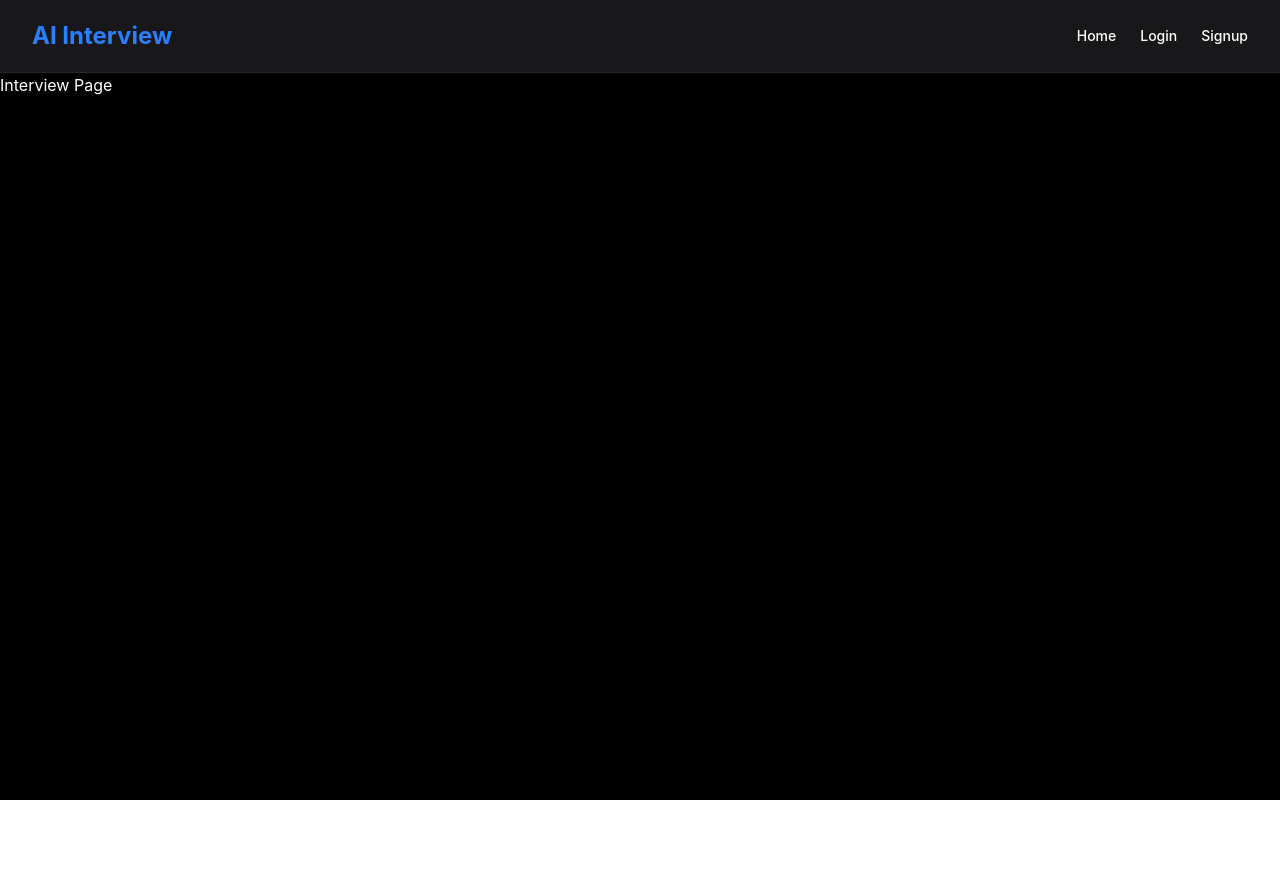
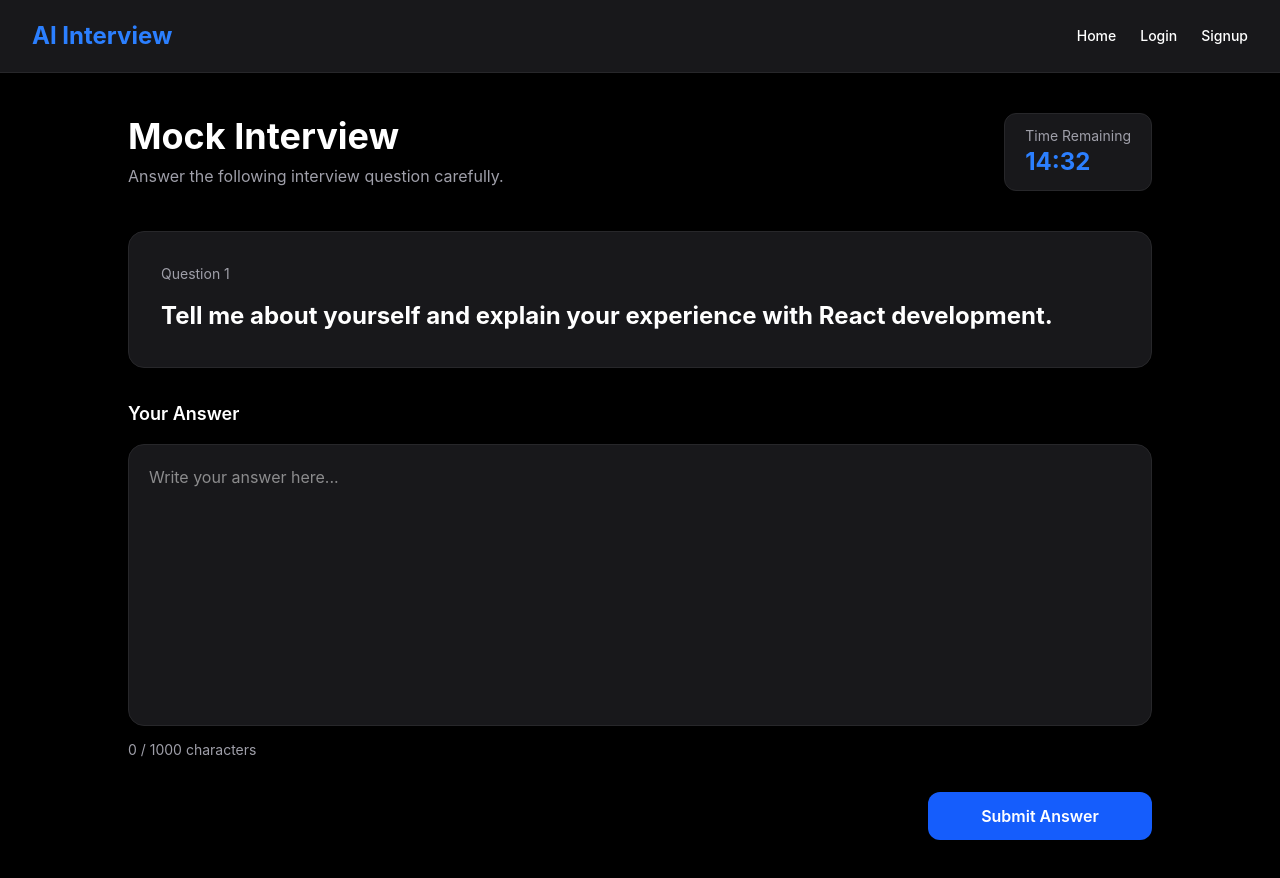
Before and after one commit to s-sandhiya-06/AI-mock-interview-platform, a React (Vite) app in the folder client/: page /interview in a window 1280 px wide. Before the commit the page ends 800 px from the top, so only its background shows below. Built offline with nearby package versions, Linux system fonts and the light colour scheme.

Commit message:
Built interview page UI and timer component

```diff
--- /dev/null
+++ b/client/src/components/Timer.jsx
@@ -0,0 +1,17 @@
+function Timer() {
+  return (
+    <div className="bg-zinc-900 border border-zinc-800 rounded-xl px-5 py-3">
+
+      <p className="text-sm text-zinc-400">
+        Time Remaining
+      </p>
+
+      <h2 className="text-2xl font-bold text-blue-500">
+        14:32
+      </h2>
+
+    </div>
+  )
+}
+
+export default Timer
--- a/client/src/pages/Interview.jsx
+++ b/client/src/pages/Interview.jsx
@@ -1,5 +1,69 @@
+import Button from '../components/Button'
+import Timer from '../components/Timer'
+
 function Interview() {
-  return <div>Interview Page</div>
+  return (
+    <div className="min-h-screen bg-black text-white px-6 py-10">
+
+      <div className="max-w-5xl mx-auto">
+
+        <div className="flex flex-col md:flex-row md:items-center md:justify-between gap-6 mb-10">
+
+          <div>
+            <h1 className="text-4xl font-bold">
+              Mock Interview
+            </h1>
+
+            <p className="text-zinc-400 mt-2">
+              Answer the following interview question carefully.
+            </p>
+          </div>
+
+          <Timer />
+
+        </div>
+
+        <div className="bg-zinc-900 border border-zinc-800 rounded-2xl p-8">
+
+          <p className="text-sm text-zinc-400 mb-3">
+            Question 1
+          </p>
+
+          <h2 className="text-2xl font-bold leading-relaxed">
+            Tell me about yourself and explain your experience with React development.
+          </h2>
+
+        </div>
+
+       <div className="mt-8">
+
+            <label className="block text-lg font-semibold mb-4">
+                Your Answer
+            </label>
+
+            <textarea
+                rows="10"
+                placeholder="Write your answer here..."
+                className="w-full bg-zinc-900 border border-zinc-800 rounded-2xl p-5 outline-none focus:border-blue-500 transition resize-none"
+            />
+
+            <p className="text-sm text-zinc-400 mt-2">
+                0 / 1000 characters
+            </p>
+
+        </div>
+        <div className="mt-8 flex justify-end">
+
+          <div className="w-full md:w-56">
+            <Button text="Submit Answer" />
+          </div>
+
+        </div>
+
+      </div>
+
+    </div>
+  )
 }
 
 export default Interview
```
